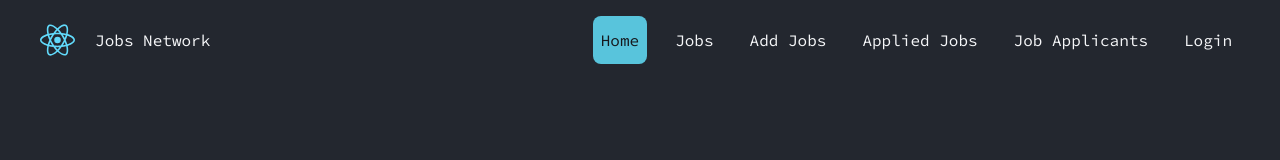
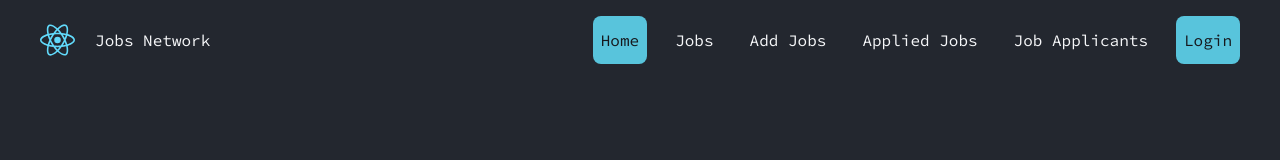
Before and after one commit to sumitRohilla/Jobs-Network, a React (Vite) app: page / in a window 1280 px wide. Shown: the top 160 px of the page. Built offline with nearby package versions, Linux system fonts and the light colour scheme; no server answers.

Commit message:
navigation fix

```diff
--- a/src/components/Navbar.jsx
+++ b/src/components/Navbar.jsx
@@ -84,9 +84,8 @@ const Navbar = () => {
           </NavLink>
           {isLoggedIn ? (
             <NavLink
-              to="/"
               onClick={() => logout(navigate, setIsOpen)}
-              className={navActive}
+              className="px-2 py-3 rounded-lg md:bg-buttonColor md:text-mainDarkColor hover:bg-gray-700 hover:text-textColor"
             >
               Logout
             </NavLink>
@@ -94,7 +93,7 @@ const Navbar = () => {
             <NavLink
               to="/login"
               onClick={() => setIsOpen(false)}
-              className={navActive}
+              className="px-2 py-3 rounded-lg md:bg-buttonColor md:text-mainDarkColor hover:bg-gray-700 hover:text-textColor"
             >
               Login
             </NavLink>
```
